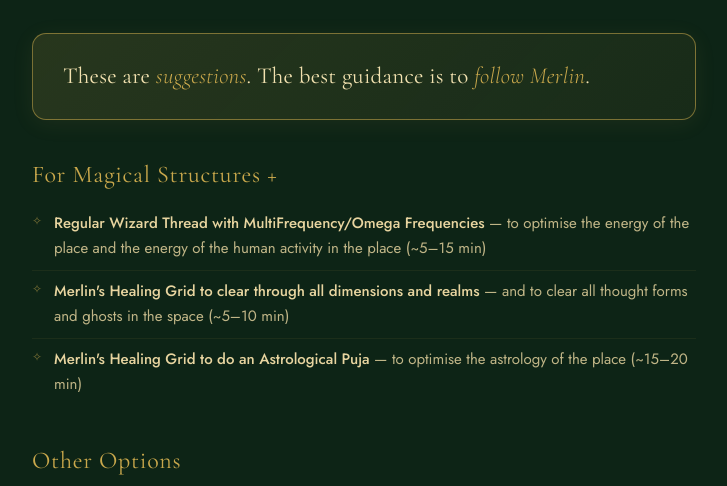
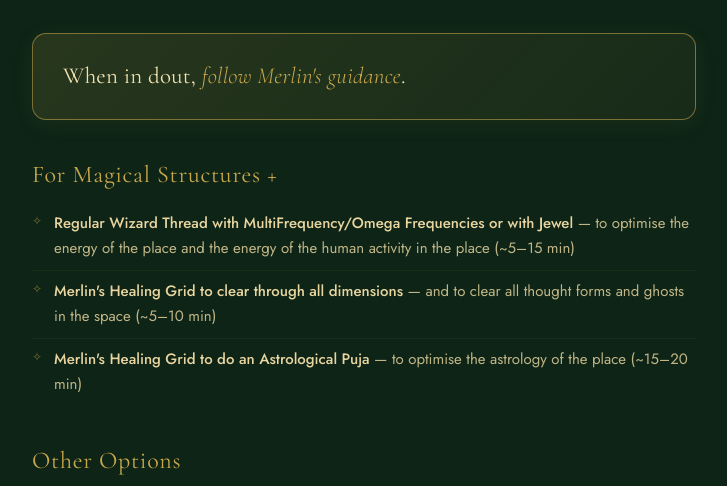
Before and after one commit to Londrovski/earthkeeper, a plain HTML site: page protocol.html in a window 1280 px wide. Shown: the part 303-789 px from the top of the page, without its empty margins (276-1003 px from the left). Drawn offline with nearby package versions, Linux system fonts and the light colour scheme.

Commit message:
Update suggestions and structure descriptions in protocol.html

```diff
--- a/protocol.html
+++ b/protocol.html
@@ -57,13 +57,13 @@ li strong{color:#E8D5A0;font-weight:500}
   <div class="subtitle">For each location you clear</div>
 
   <div class="lead-callout">
-    <p>These are <em>suggestions</em>. The best guidance is to <em>follow Merlin</em>.</p>
+    <p>When in dout, <em>follow Merlin's guidance</em>.</p>
   </div>
 
   <h2>For Magical Structures +</h2>
   <ul>
-    <li><strong>Regular Wizard Thread with MultiFrequency/Omega Frequencies</strong> — to optimise the energy of the place and the energy of the human activity in the place (~5–15 min)</li>
-    <li><strong>Merlin's Healing Grid to clear through all dimensions and realms</strong> — and to clear all thought forms and ghosts in the space (~5–10 min)</li>
+    <li><strong>Regular Wizard Thread with MultiFrequency/Omega Frequencies or with Jewel</strong> — to optimise the energy of the place and the energy of the human activity in the place (~5–15 min)</li>
+    <li><strong>Merlin's Healing Grid to clear through all dimensions</strong> — and to clear all thought forms and ghosts in the space (~5–10 min)</li>
     <li><strong>Merlin's Healing Grid to do an Astrological Puja</strong> — to optimise the astrology of the place (~15–20 min)</li>
   </ul>
 
@@ -73,6 +73,7 @@ li strong{color:#E8D5A0;font-weight:500}
     <li><strong>Portal structure to take away energy</strong> — to clear</li>
     <li><strong>Portal structure to bring in fresh energy</strong></li>
     <li><strong>Merlin's Healing Grid to clear the Astral</strong> — as deep as possible</li>
+    <li><strong>Highest Level stuctures</strong> — to fill up the space with what's needed</li>
     <li><strong>Mixed Structures</strong> — to fill up the space with what's needed</li>
   </ul>
 
```
